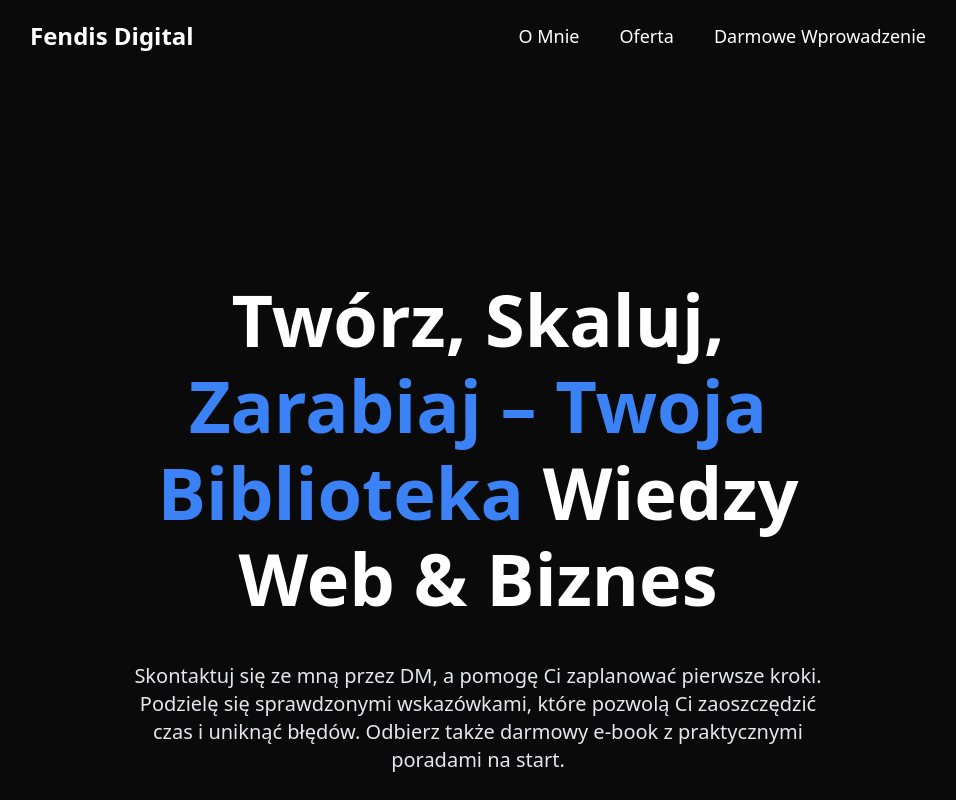
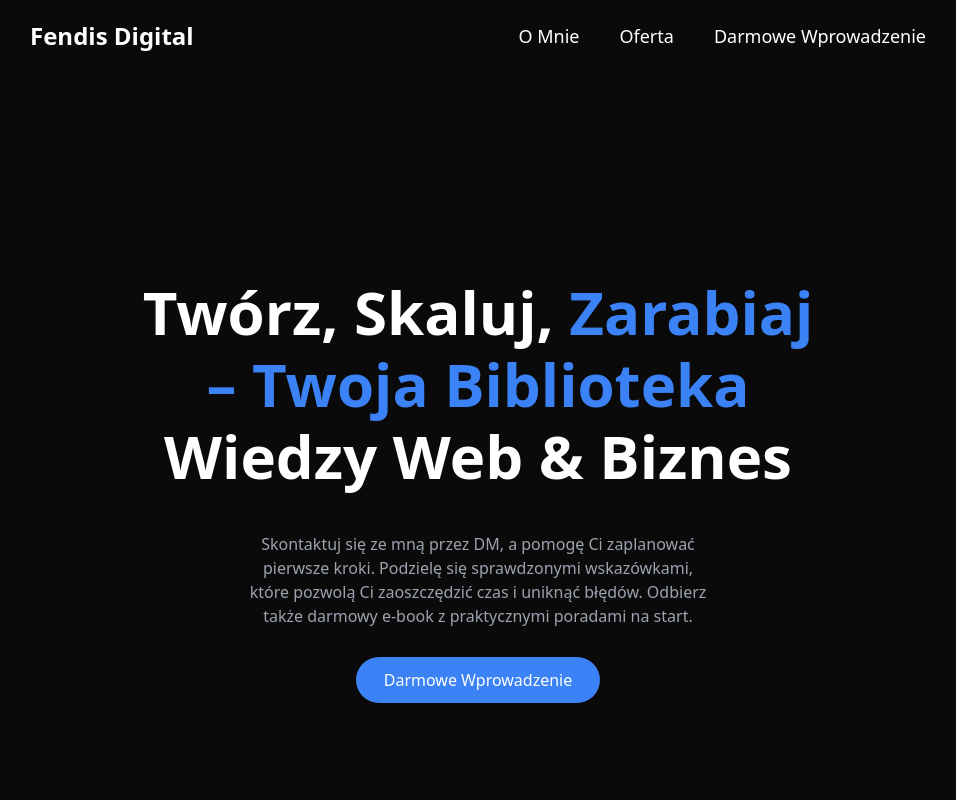
Before and after one commit to xfendi/fendisdigital-web, a React (Create React App) app: page / in a window 1280 px wide. Shown: the top 800 px of the page, without its empty margins (162-1118 px from the left). Built offline with nearby package versions, Linux system fonts and the light colour scheme.

Commit message:
fixed header

```diff
--- a/src/Home/Header.jsx
+++ b/src/Home/Header.jsx
@@ -5,14 +5,14 @@ const Header = () => {
   return (
     <div className="flex flex-col gap-10 items-center text-center px-24 my-36">
       <div
-        className="text-4xl sm:text-7xl font-semibold"
+        className="text-4xl sm:text-6xl font-semibold"
         style={{ lineHeight: 1.2 }}
       >
         Twórz, Skaluj,{" "}
         <span className="text-blue-500">Zarabiaj – Twoja Biblioteka</span>{" "}
         Wiedzy Web & Biznes
       </div>
-      <div className="text-gray-200 w-full text-xl">
+      <div className="text-gray-400 text-md w-2/3">
         Skontaktuj się ze mną przez DM, a pomogę Ci zaplanować pierwsze kroki.
         Podzielę się sprawdzonymi wskazówkami, które pozwolą Ci zaoszczędzić
         czas i uniknąć błędów. Odbierz także darmowy e-book z praktycznymi
@@ -27,7 +27,7 @@ const Header = () => {
           });
         }}
       >
-        <Link className="p-3 px-7 text-lg font-medium w-max rounded-full transition-all duration-300 bg-blue-500 hover:bg-blue-600">
+        <Link className="p-3 px-7 text-md font-medium w-max rounded-full transition-all duration-300 bg-blue-500 hover:bg-blue-600">
           Darmowe Wprowadzenie
         </Link>
       </div>
```
